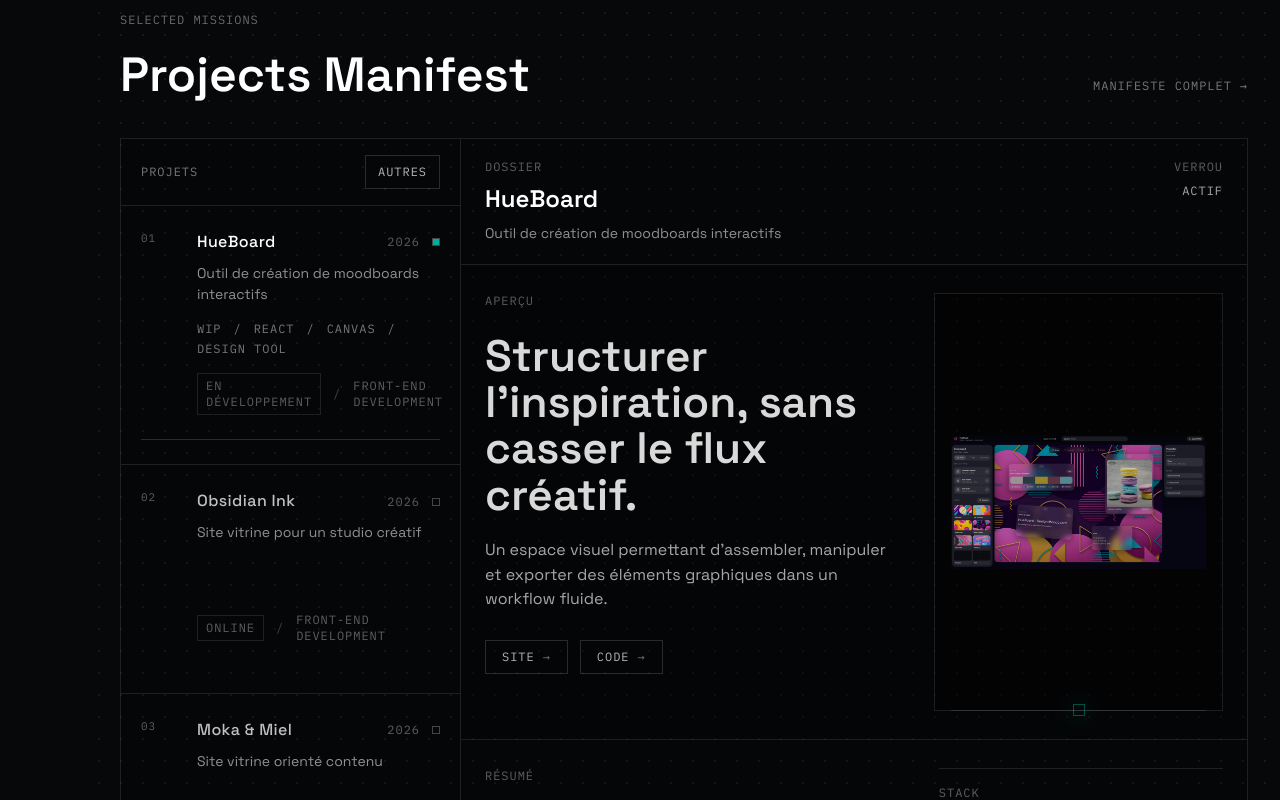
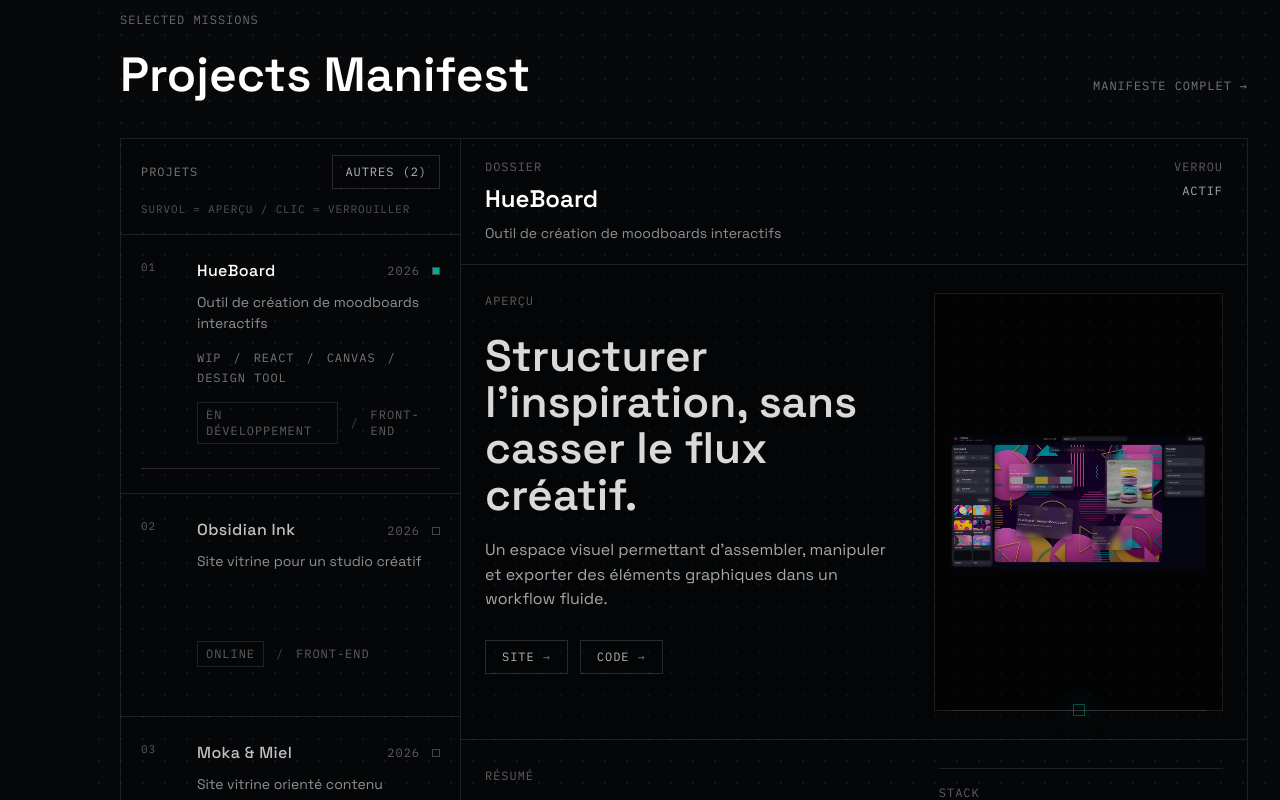
Before and after one commit to A-WEBerBeta/aweb-portfolio-v2, a React (Vite) app: page / in a window 1280 px wide. Shown: the part 820-1620 px from the top of the page. Built offline with nearby package versions, Linux system fonts and the light colour scheme.

Commit message:
refactor(portfolio): move project interaction hint to desktop sidebar header & add scroll for other projects

```diff
--- a/index.html
+++ b/index.html
@@ -10,7 +10,7 @@
       rel="stylesheet"
     />
     <meta name="viewport" content="width=device-width, initial-scale=1.0" />
-    <title>aweber</title>
+    <title>Aurélie Weber — Portfolio</title>
   </head>
   <body>
     <div id="root"></div>
--- a/src/components/ProjectManifest.jsx
+++ b/src/components/ProjectManifest.jsx
@@ -12,7 +12,7 @@ function toYouTubeEmbed(url) {
   try {
     const u = new URL(url);
 
-    // youtube/<id>
+    // youtu.be/<id>
     if (u.hostname.includes("youtu.be")) {
       const id = u.pathname.replace("/", "");
       return id ? `https://www.youtube.com/embed/${id}` : null;
@@ -36,7 +36,7 @@ function toYouTubeEmbed(url) {
  */
 function LinkBtn({ href, onClick, children, title }) {
   const className =
-    "mono inline-flex items-center gap-2 border border-white/15 px-4 py-2 ui-micro tracking-[0.25em] text-white/70 hover:text-white";
+    "mono inline-flex items-center gap-2 border border-white/15 px-4 py-2 ui-micro tracking-[0.25em] text-white/70 transition-colors hover:text-white";
 
   if (onClick) {
     return (
@@ -52,6 +52,7 @@ function LinkBtn({ href, onClick, children, title }) {
   }
 
   if (!href) return null;
+
   return (
     <a
       href={href}
@@ -116,6 +117,7 @@ function VideoOverlay({ open, onClose, title, embedUrl }) {
     const onKeyDown = (e) => {
       if (e.key === "Escape") onClose?.();
     };
+
     window.addEventListener("keydown", onKeyDown);
 
     return () => {
@@ -130,7 +132,7 @@ function VideoOverlay({ open, onClose, title, embedUrl }) {
   const src = `${embedUrl}?autoplay=1&rel=0&modestbranding=1`;
 
   return (
-    <div className="fixed inset-0 z-9999">
+    <div className="fixed inset-0 z-[9999]">
       <button
         type="button"
         aria-label="Fermer la vidéo"
@@ -138,7 +140,7 @@ function VideoOverlay({ open, onClose, title, embedUrl }) {
         onClick={onClose}
       />
 
-      <div className="relative mx-auto flex h-full max-w-275 items-center px-4">
+      <div className="relative mx-auto flex h-full max-w-[1100px] items-center px-4">
         <div className="w-full border border-white/10 bg-black/60 backdrop-blur-sm">
           <div className="flex items-center justify-between border-b border-white/10 px-4 py-3">
             <div className="min-w-0">
@@ -152,7 +154,7 @@ function VideoOverlay({ open, onClose, title, embedUrl }) {
               ref={closeBtnRef}
               type="button"
               onClick={onClose}
-              className="mono border border-white/15 px-3 py-2 ui-micro tracking-[0.25em] text-white/70 hover:text-white"
+              className="mono border border-white/15 px-3 py-2 ui-micro tracking-[0.25em] text-white/70 transition-colors hover:text-white"
             >
               FERMER <span className="text-white/40">×</span>
             </button>
@@ -195,7 +197,6 @@ function ProjectsDrawer({
   otherCount,
   closeTipNoop,
 }) {
-  // scroll lock + ESC
   useEffect(() => {
     if (!open) return;
 
@@ -205,6 +206,7 @@ function ProjectsDrawer({
     const onKey = (e) => {
       if (e.key === "Escape") onClose?.();
     };
+
     window.addEventListener("keydown", onKey);
 
     return () => {
@@ -214,8 +216,7 @@ function ProjectsDrawer({
   }, [open, onClose]);
 
   const ListContent = (
-    <div className="h-full min-h-0 flex flex-col">
-      {/* Header */}
+    <div className="flex h-full min-h-0 flex-col">
       <div className="flex items-center justify-between border-b border-white/10 px-5 py-4">
         <div className="mono ui-micro text-white/45">PROJETS</div>
 
@@ -224,16 +225,16 @@ function ProjectsDrawer({
             <button
               type="button"
               onClick={onToggleOther}
-              className="mono border border-white/15 px-3 py-2 ui-micro tracking-[0.25em] text-white/70 hover:text-white"
+              className="mono border border-white/15 px-3 py-2 ui-micro tracking-[0.25em] text-white/70 transition-colors hover:text-white"
             >
-              {showOther ? "MASQUER" : "AUTRES"}
+              {showOther ? "MASQUER" : `AUTRES (${otherCount})`}
             </button>
           ) : null}
 
           <button
             type="button"
             onClick={onClose}
-            className="mono border border-white/15 px-3 py-2 ui-micro tracking-[0.25em] text-white/70 hover:text-white"
+            className="mono border border-white/15 px-3 py-2 ui-micro tracking-[0.25em] text-white/70 transition-colors hover:text-white"
             aria-label="Fermer"
             title="Fermer"
           >
@@ -242,7 +243,6 @@ function ProjectsDrawer({
         </div>
       </div>
 
-      {/* Scroll list */}
       <div className="flex-1 min-h-0 overflow-auto">
         {list.map((p, idx) => {
           if (p.divider) {
@@ -264,13 +264,13 @@ function ProjectsDrawer({
               key={p.id}
               type="button"
               onClick={() => onPick(p.id)}
-              className="group w-full border-b border-white/10 text-left hover:bg-white/2 transition-colors"
+              className="group w-full border-b border-white/10 text-left transition-colors hover:bg-white/[0.02]"
               onMouseEnter={() => closeTipNoop?.()}
               onMouseLeave={() => closeTipNoop?.()}
               onFocus={() => closeTipNoop?.()}
               onBlur={() => closeTipNoop?.()}
             >
-              <div className="px-5 py-6 min-h-35">
+              <div className="min-h-[140px] px-5 py-6">
                 <div className="flex items-start gap-4">
                   <div className="w-10 mono text-[11px] tracking-[0.25em] tabular-nums text-white/35">
                     {p.index ?? String(idx + 1).padStart(2, "0")}
@@ -347,21 +347,19 @@ function ProjectsDrawer({
     <AnimatePresence>
       {open ? (
         <>
-          {/* Backdrop */}
           <motion.button
             type="button"
             aria-label="Fermer la liste"
-            className="fixed inset-0 z-9998 bg-black/55 backdrop-blur-[1px] lg:hidden"
+            className="fixed inset-0 z-[9998] bg-black/55 backdrop-blur-[1px] lg:hidden"
             onClick={onClose}
             initial={{ opacity: 0 }}
             animate={{ opacity: 1 }}
             exit={{ opacity: 0 }}
           />
 
-          {/* Panel */}
           <motion.aside
             className={[
-              "fixed left-0 top-0 z-9999 h-dvh w-[min(360px,92vw)]",
+              "fixed left-0 top-0 z-[9999] h-dvh w-[min(360px,92vw)]",
               "border-r border-white/10 bg-[rgba(10,11,13,0.86)] backdrop-blur-[3px]",
               "shadow-[inset_-1px_0_0_rgba(255,255,255,0.06)]",
               "lg:hidden",
@@ -380,6 +378,30 @@ function ProjectsDrawer({
 }
 
 /**
+ * Fade de scroll pour sidebar desktop
+ */
+function ScrollFades({ topVisible, bottomVisible }) {
+  return (
+    <>
+      <motion.div
+        aria-hidden="true"
+        className="pointer-events-none absolute left-0 right-0 top-0 h-10 bg-gradient-to-b from-black/55 to-transparent"
+        initial={false}
+        animate={{ opacity: topVisible ? 1 : 0 }}
+        transition={{ duration: 0.18 }}
+      />
+      <motion.div
+        aria-hidden="true"
+        className="pointer-events-none absolute bottom-0 left-0 right-0 h-12 bg-gradient-to-t from-black/60 to-transparent"
+        initial={false}
+        animate={{ opacity: bottomVisible ? 1 : 0 }}
+        transition={{ duration: 0.18 }}
+      />
+    </>
+  );
+}
+
+/**
  * Manifest "Mission Control"
  * - Desktop: 2 colonnes
  * - Mobile: Drawer "PROJETS" + dossier plein écran
@@ -389,13 +411,15 @@ export default function ProjectManifest({ primary = [], other = [] }) {
   const [hoverId, setHoverId] = useState(null);
   const [showOther, setShowOther] = useState(false);
 
-  // Mobile: drawer
   const [drawerOpen, setDrawerOpen] = useState(false);
-
-  // Overlay vidéo
   const [videoForId, setVideoForId] = useState(null);
 
-  // Throttle hover (RAF)
+  const [showTopFade, setShowTopFade] = useState(false);
+  const [showBottomFade, setShowBottomFade] = useState(false);
+
+  const desktopListRef = useRef(null);
+  const otherDividerRef = useRef(null);
+
   const hoverRaf = useRef(null);
   const setHoverRaf = (id) => {
     if (hoverRaf.current) cancelAnimationFrame(hoverRaf.current);
@@ -431,12 +455,60 @@ export default function ProjectManifest({ primary = [], other = [] }) {
     videoEmbed && active?.id && videoForId === active.id,
   );
 
+  const updateDesktopScrollState = () => {
+    const el = desktopListRef.current;
+    if (!el) return;
+
+    const hasScrollableContent = el.scrollHeight > el.clientHeight + 2;
+    const atTop = el.scrollTop <= 2;
+    const atBottom = el.scrollTop + el.clientHeight >= el.scrollHeight - 2;
+
+    setShowTopFade(hasScrollableContent && !atTop);
+    setShowBottomFade(hasScrollableContent && !atBottom);
+  };
+
+  useEffect(() => {
+    updateDesktopScrollState();
+  }, [list]);
+
+  useEffect(() => {
+    const el = desktopListRef.current;
+    if (!el) return;
+
+    updateDesktopScrollState();
+
+    const onScroll = () => updateDesktopScrollState();
+    el.addEventListener("scroll", onScroll, { passive: true });
+    window.addEventListener("resize", updateDesktopScrollState);
+
+    return () => {
+      el.removeEventListener("scroll", onScroll);
+      window.removeEventListener("resize", updateDesktopScrollState);
+    };
+  }, []);
+
+  useEffect(() => {
+    if (!showOther) return;
+
+    const scroller = desktopListRef.current;
+    const divider = otherDividerRef.current;
+
+    if (!scroller || !divider) return;
+
+    const raf = requestAnimationFrame(() => {
+      scroller.scrollTo({
+        top: Math.max(0, divider.offsetTop - 16),
+        behavior: "smooth",
+      });
+    });
+
+    return () => cancelAnimationFrame(raf);
+  }, [showOther]);
+
   useEffect(() => {
     const onKeyDown = (e) => {
       const tag = document.activeElement?.tagName?.toLowerCase();
       if (tag === "input" || tag === "textarea" || tag === "select") return;
-
-      // si drawer mobile ouvert, on évite navigation clavier du dossier
       if (drawerOpen) return;
 
       if (e.key === "ArrowDown") {
@@ -481,8 +553,12 @@ export default function ProjectManifest({ primary = [], other = [] }) {
     setDrawerOpen(false);
   };
 
+  const toggleOtherDesktop = () => {
+    setShowOther((prev) => !prev);
+  };
+
   return (
-    <Reveal preset="scale" amount={0.2} once={false} className="h-full">
+    <Reveal preset="scale" amount={0.2} once={false} className="h-full min-h-0">
       <VideoOverlay
         open={isVideoOpen}
         onClose={closeDemo}
@@ -490,7 +566,6 @@ export default function ProjectManifest({ primary = [], other = [] }) {
         embedUrl={videoEmbed}
       />
 
-      {/* ===== Mobile drawer ===== */}
       <ProjectsDrawer
         open={drawerOpen}
         onClose={() => setDrawerOpen(false)}
@@ -501,13 +576,12 @@ export default function ProjectManifest({ primary = [], other = [] }) {
         showOther={showOther}
         onToggleOther={() => setShowOther((v) => !v)}
         otherCount={other?.length ?? 0}
-        setHoverRaf={setHoverRaf}
         closeTipNoop={() => {}}
       />
 
-      <div className="border border-white/10 bg-black/15 overflow-hidden h-full">
+      <div className="h-full min-h-0 overflow-hidden border border-white/10 bg-black/15">
         {/* ===== MOBILE: top bar actions ===== */}
-        <div className="lg:hidden border-b border-white/10 px-5 py-4 flex items-center justify-between">
+        <div className="flex items-center justify-between border-b border-white/10 px-5 py-4 lg:hidden">
           <div className="min-w-0">
             <div className="mono ui-micro text-white/35">DOSSIER</div>
             <div className="mt-1 truncate ui-body text-white/80">
@@ -518,40 +592,59 @@ export default function ProjectManifest({ primary = [], other = [] }) {
           <button
             type="button"
             onClick={() => setDrawerOpen(true)}
-            className="mono border border-white/15 px-3 py-2 ui-micro tracking-[0.25em] text-white/70 hover:text-white"
+            className="mono border border-white/15 px-3 py-2 ui-micro tracking-[0.25em] text-white/70 transition-colors hover:text-white"
           >
             PROJETS <span className="text-white/40">≡</span>
           </button>
         </div>
 
-        {/* ===== DESKTOP GRID  ===== */}
-        <div className="hidden lg:grid h-full grid-cols-[300px_minmax(0,1fr)] xl:grid-cols-[340px_minmax(0,1fr)] 2xl:grid-cols-[380px_minmax(0,1fr)]">
+        {/* ===== DESKTOP GRID ===== */}
+        <div className="hidden h-full min-h-0 lg:grid lg:grid-cols-[300px_minmax(0,1fr)] xl:grid-cols-[340px_minmax(0,1fr)] 2xl:grid-cols-[380px_minmax(0,1fr)]">
           {/* =========================
             COLONNE GAUCHE : LISTE
           ========================= */}
-          <Reveal preset="left" amount={0.25} once={false} className="h-full">
-            <div className="h-full border-r border-white/10">
+          <Reveal
+            preset="left"
+            amount={0.25}
+            once={false}
+            className="h-full min-h-0"
+          >
+            <div className="flex h-full min-h-0 flex-col border-r border-white/10">
               <Reveal preset="up" amount={0.6} once={false}>
-                <div className="flex items-center justify-between border-b border-white/10 px-4 xl:px-5 py-4">
+                <div className="border-b border-white/10 px-4 py-4 xl:px-5">
+                  <div className="flex items-center justify-between">
                     <div className="mono ui-micro text-white/45">PROJETS</div>
 
                     {other?.length ? (
                       <button
                         type="button"
-                      onClick={() => setShowOther((v) => !v)}
-                      className="mono border border-white/15 px-3 py-2 ui-micro tracking-[0.25em] text-white/70 hover:text-white"
+                        onClick={toggleOtherDesktop}
+                        className="mono border border-white/15 px-3 py-2 ui-micro tracking-[0.25em] text-white/70 transition-colors hover:text-white"
                       >
-                      {showOther ? "MASQUER" : "AUTRES"}
+                        {showOther ? "MASQUER" : `AUTRES (${other.length})`}
                       </button>
                     ) : null}
                   </div>
+
+                  <div className="mono mt-3 text-[11px] tracking-[0.18em] text-white/30">
+                    SURVOL = APERÇU / CLIC = VERROUILLER
+                  </div>
+                </div>
               </Reveal>
 
-              <div className="h-[calc(100%-57px)] overflow-auto">
+              <div className="relative flex-1 min-h-0">
+                <div
+                  ref={desktopListRef}
+                  className="h-full overflow-auto overscroll-contain scroll-smooth"
+                >
                   {list.map((p, idx) => {
                     if (p.divider) {
                       return (
-                      <div key="divider" className="px-4 xl:px-5 py-6">
+                        <div
+                          key="divider"
+                          ref={otherDividerRef}
+                          className="px-4 py-6 xl:px-5"
+                        >
                           <div className="h-px bg-white/10" />
                           <div className="mono ui-micro mt-3 text-white/35">
                             AUTRES PROJETS
@@ -572,9 +665,9 @@ export default function ProjectManifest({ primary = [], other = [] }) {
                         onFocus={() => setHoverRaf(p.id)}
                         onBlur={() => setHoverRaf(null)}
                         onClick={() => setLockedId(p.id)}
-                      className="group w-full border-b border-white/10 text-left"
+                        className="group w-full border-b border-white/10 text-left transition-colors hover:bg-white/[0.02]"
                       >
-                      <div className="px-4 xl:px-5 py-6 min-h-35">
+                        <div className="min-h-[140px] px-4 py-6 xl:px-5">
                           <div className="flex items-start gap-4">
                             <div className="w-10 mono text-[11px] tracking-[0.25em] tabular-nums text-white/35">
                               {p.index ?? String(idx + 1).padStart(2, "0")}
@@ -637,7 +730,9 @@ export default function ProjectManifest({ primary = [], other = [] }) {
                                   {p.status ?? "—"}
                                 </span>
                                 <span className="text-white/25">/</span>
-                              <span>{String(p.role ?? "—").toUpperCase()}</span>
+                                <span>
+                                  {String(p.role ?? "—").toUpperCase()}
+                                </span>
                               </div>
                             </div>
                           </div>
@@ -653,14 +748,25 @@ export default function ProjectManifest({ primary = [], other = [] }) {
                     );
                   })}
                 </div>
+
+                <ScrollFades
+                  topVisible={showTopFade}
+                  bottomVisible={showBottomFade}
+                />
+              </div>
             </div>
           </Reveal>
 
           {/* =========================
             COLONNE DROITE : DOSSIER
           ========================= */}
-          <Reveal preset="right" amount={0.25} once={false} className="h-full">
-            <div className="h-full">
+          <Reveal
+            preset="right"
+            amount={0.25}
+            once={false}
+            className="h-full min-h-0"
+          >
+            <div className="flex h-full min-h-0 flex-col">
               <div className="flex items-start justify-between border-b border-white/10 px-6 py-5">
                 <div className="min-w-0">
                   <div className="mono ui-micro text-white/35">DOSSIER</div>
@@ -689,7 +795,7 @@ export default function ProjectManifest({ primary = [], other = [] }) {
                 </div>
               </div>
 
-              <div className="h-[calc(100%-73px)] overflow-auto">
+              <div className="flex-1 min-h-0 overflow-auto">
                 <div className="border-b border-white/10 bg-black/25">
                   <div className="grid grid-cols-12 gap-8 px-6 py-7">
                     <div className="col-span-7">
@@ -721,14 +827,14 @@ export default function ProjectManifest({ primary = [], other = [] }) {
 
                     <div className="col-span-5">
                       <div className="border border-white/10 bg-black/30">
-                        <div className="flex h-105 max-h-[52vh] w-full items-center justify-center p-4">
+                        <div className="flex h-[420px] max-h-[52vh] w-full items-center justify-center p-4">
                           {active?.image ? (
                             <motion.img
                               key={active.id}
                               src={active.image}
                               alt={active.title}
                               className="max-h-full max-w-full object-contain opacity-85"
-                              initial={{ opacity: 0.0 }}
+                              initial={{ opacity: 0 }}
                               animate={{ opacity: 0.85 }}
                               transition={{ duration: 0.2 }}
                             />
@@ -741,10 +847,10 @@ export default function ProjectManifest({ primary = [], other = [] }) {
 
                         <div className="pointer-events-none relative">
                           <div className="absolute left-4 right-4 top-1/2 h-px bg-white/10" />
-                          <div className="absolute top-4 bottom-4 left-1/2 w-px bg-white/5" />
+                          <div className="absolute bottom-4 top-4 left-1/2 w-px bg-white/5" />
                           <div className="absolute left-1/2 top-1/2 h-3 w-3 -translate-x-1/2 -translate-y-1/2">
                             <div className="h-full w-full border border-teal-400/35" />
-                            <div className="absolute inset-0 bg-teal-400/20 blur-md animate-[pulse_4s_ease-in-out_infinite]" />
+                            <div className="absolute inset-0 animate-[pulse_4s_ease-in-out_infinite] bg-teal-400/20 blur-md" />
                           </div>
                           <div className="h-0" />
                         </div>
@@ -789,24 +895,19 @@ export default function ProjectManifest({ primary = [], other = [] }) {
                       <Stat label="ANNÉE" value={active?.year} />
                     </div>
                   </div>
-
-                  <div className="mono mt-10 text-[11px] text-white/35">
-                    SURVOL = APERÇU / CLIC = VERROUILLER
-                  </div>
                 </div>
               </div>
             </div>
           </Reveal>
         </div>
 
-        {/* ===== MOBILE: dossier en flow (pas de double scroll) ===== */}
+        {/* ===== MOBILE: dossier en flow ===== */}
         <div className="lg:hidden">
-          {/* Header dossier (déjà en haut) => on affiche juste le contenu */}
           <div className="border-b border-white/10 bg-black/25">
             <div className="px-6 py-7">
               <div className="mono ui-micro text-white/35">APERÇU</div>
 
-              <div className="mt-6 text-[34px] sm:text-[40px] font-semibold leading-[1.05] text-white/85">
+              <div className="mt-6 text-[34px] font-semibold leading-[1.05] text-white/85 sm:text-[40px]">
                 {active?.tagline ?? "Interface sobre. Impact net."}
               </div>
 
@@ -818,6 +919,7 @@ export default function ProjectManifest({ primary = [], other = [] }) {
               <div className="mt-7 flex flex-wrap gap-3">
                 <LinkBtn href={active?.links?.live}>SITE</LinkBtn>
                 <LinkBtn href={active?.links?.repo}>CODE</LinkBtn>
+
                 {videoEmbed ? (
                   <LinkBtn onClick={openDemo} title="Ouvrir la démo vidéo">
                     DÉMO
@@ -833,7 +935,7 @@ export default function ProjectManifest({ primary = [], other = [] }) {
                       src={active?.image}
                       alt={active?.title}
                       className="max-h-full max-w-full object-contain opacity-85"
-                      initial={{ opacity: 0.0 }}
+                      initial={{ opacity: 0 }}
                       animate={{ opacity: 0.85 }}
                       transition={{ duration: 0.2 }}
                     />
@@ -883,8 +985,8 @@ export default function ProjectManifest({ primary = [], other = [] }) {
               </div>
             </div>
 
-            <div className="mono mt-10 text-[11px] text-white/35">
-              TAP = OUVRIR PROJETS / CLIC = VERROUILLER
+            <div className="mono mt-10 text-[11px] tracking-[0.18em] text-white/35">
+              TAP = OUVRIR PROJETS / TAP = SÉLECTIONNER
             </div>
           </div>
         </div>
--- a/src/data/projects.js
+++ b/src/data/projects.js
@@ -12,7 +12,7 @@ export const primaryProjects = [
     subtitle: "Outil de création de moodboards interactifs",
     stack: ["React", "Vite", "TailwindCSS", "dnd-kit"],
     year: "2026",
-    role: "Front-end development",
+    role: "Front-end",
     status: "EN DÉVELOPPEMENT",
 
     tagline: "Structurer l’inspiration, sans casser le flux créatif.",
@@ -44,7 +44,7 @@ export const primaryProjects = [
     subtitle: "Site vitrine pour un studio créatif",
     stack: ["React", "Vite", "Tailwind v4", "Framer Motion"],
     year: "2026",
-    role: "Front-end development",
+    role: "Front-end",
     status: "ONLINE",
 
     tagline: "Créer une ambiance sans nuire à l’expérience.",
```
Lines whose indentation alone changed are shown as unchanged.
